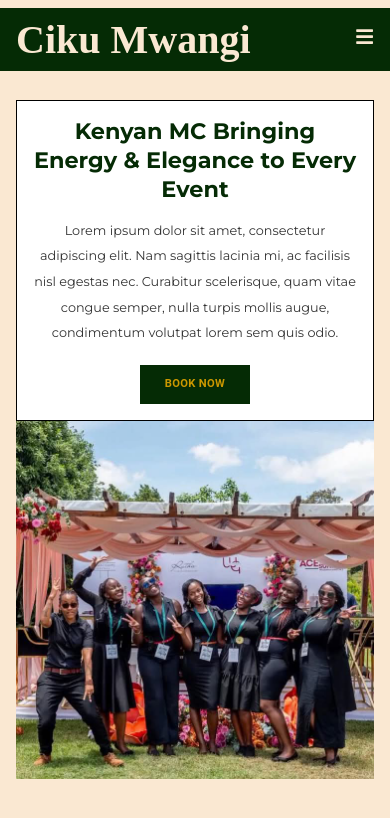
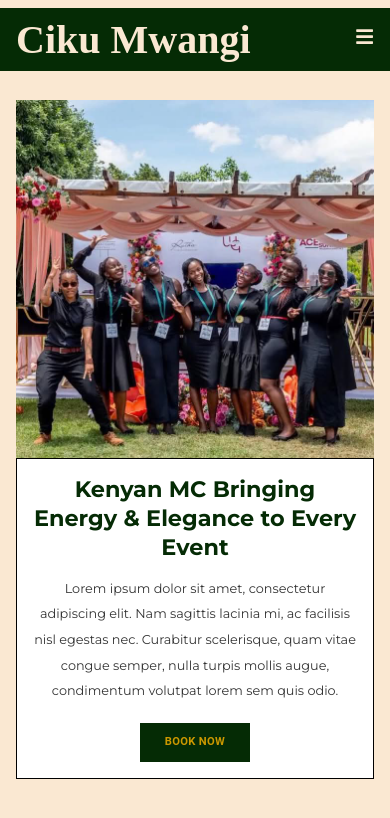
Before and after one commit to darlene9497/MC-Ciku-Shee, a React (Vite) app: page / in a window 390 px wide. Shown: the top 818 px of the page. Built offline with nearby package versions, Linux system fonts and the light colour scheme; a web font is replaced by a local one.

Commit message:
:lipstick:design cleanup

```diff
--- a/src/components/hero/Hero.scss
+++ b/src/components/hero/Hero.scss
@@ -47,7 +47,7 @@
 
     // phone responsiveness
     @media only screen and (max-width: 768px) {
-        flex-direction: column;
+        flex-direction: column-reverse;
         padding: 1em;
 
         .hero-text-box {
@@ -59,7 +59,8 @@
 
         .hero-image {
             margin-left: 0;
-            max-width: 100%;
+            width: 100%;
+            aspect-ratio: 1 / 1;
             height: auto;
         }
     }
```
